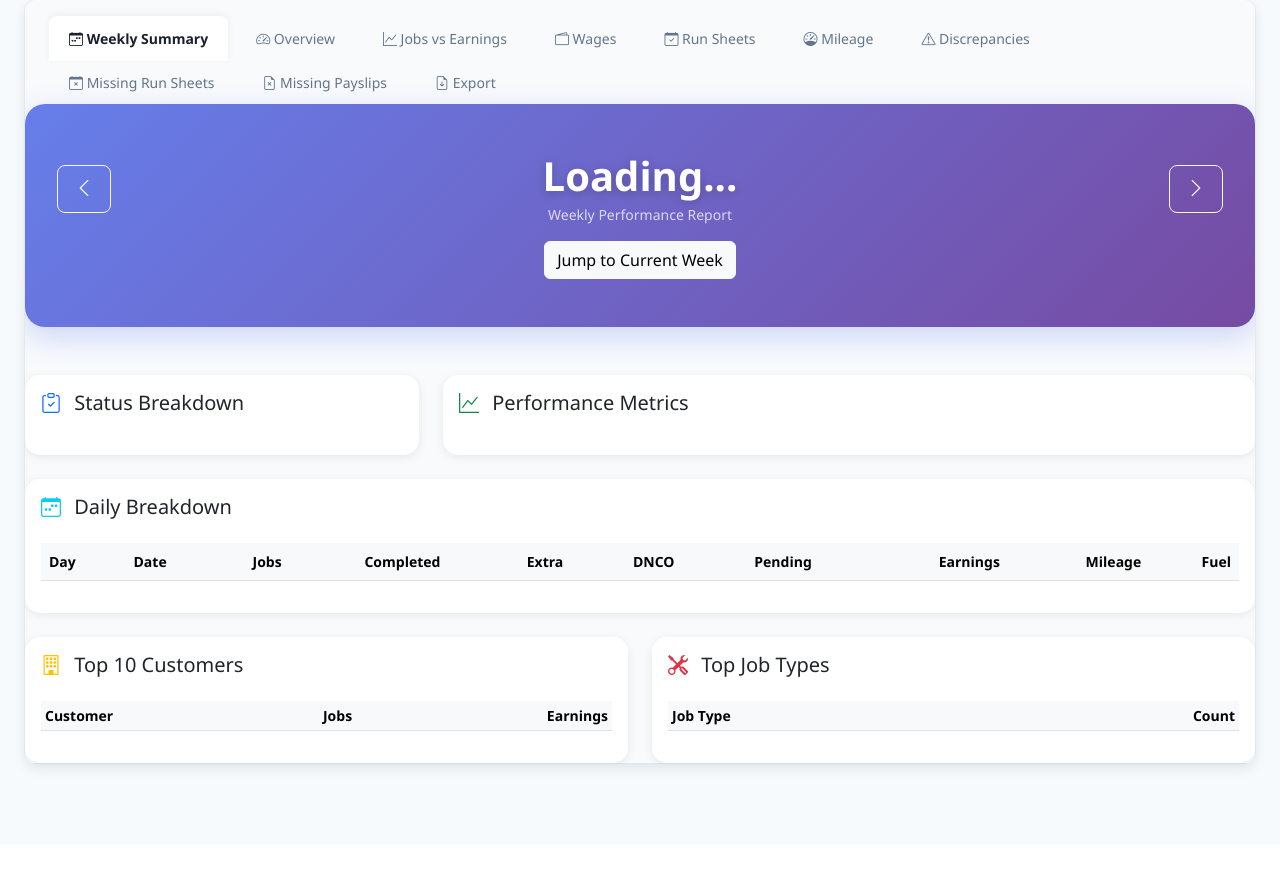
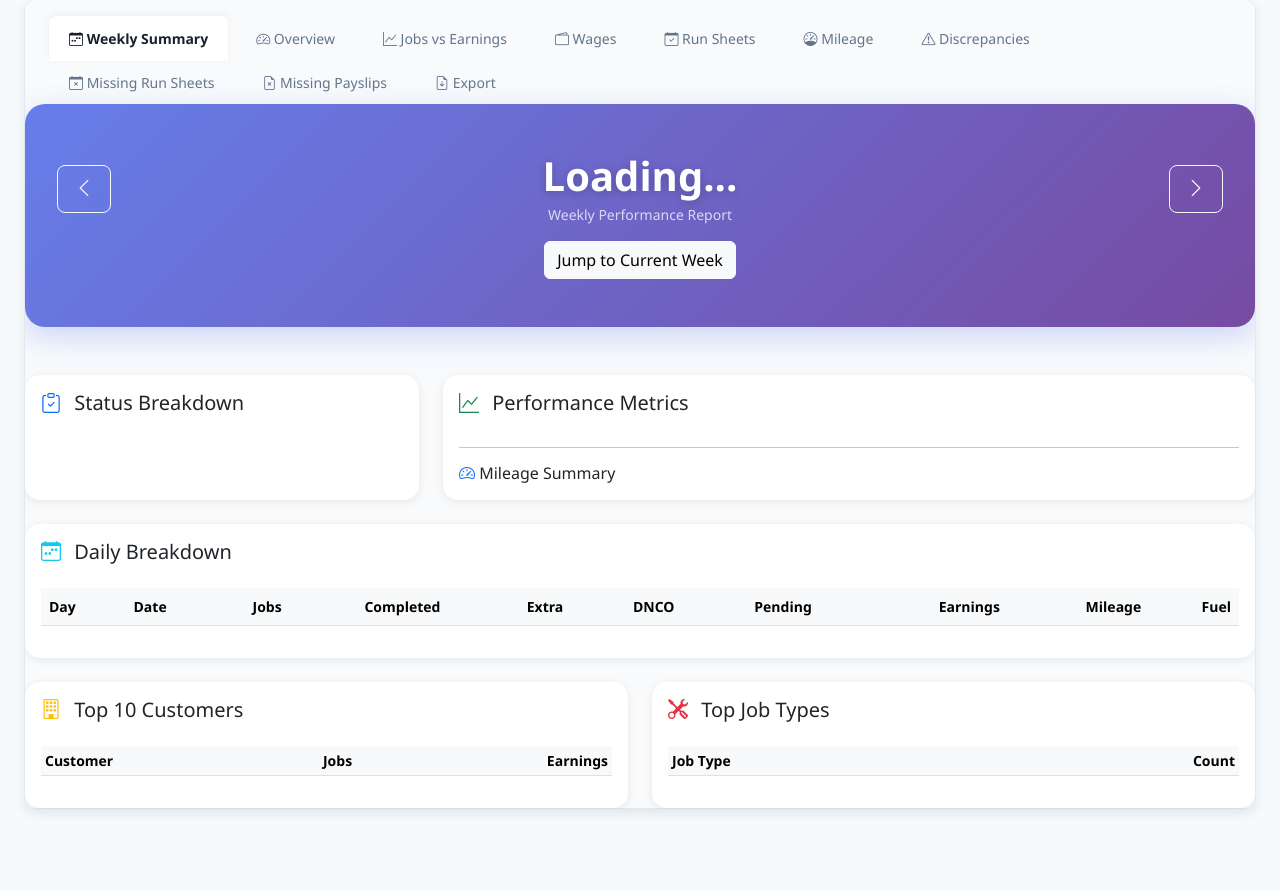
Before and after one commit to djh-1980/wages-app, a Flask app: page /reports in a window 1280 px wide. Shown: the part 227-1117 px from the top of the page. Before the commit the page ends 1000 px from the top, so only its background shows below. Run offline with Flask 3, Linux system fonts and the light colour scheme; data that the repository does not hold is empty; some libraries are stand-ins or nearby versions.

Commit message:
Add estimated DNCO loss calculation and mileage summary to weekly report
Features:
- Calculate estimated lost earnings from DNCO jobs using historical average pay per completed job
- Display estimated loss under DNCO earnings in status breakdown (red text)
- Add mileage summary section showing total mileage, fuel cost, and cost per mile
- Add pdfplumber to requirements.txt
- Improve job types table alignment (right-align count badges)

Technical changes:
- Query average pay from completed jobs to

```diff
--- a/requirements.txt
+++ b/requirements.txt
@@ -6,6 +6,7 @@ Flask==2.3.3
 
 # PDF Processing
 PyPDF2==3.0.1
+pdfplumber>=0.10.0
 reportlab>=4.0.0
 Pillow>=10.0.0
 
--- a/static/js/reports.js
+++ b/static/js/reports.js
@@ -1294,11 +1294,18 @@ function displayWeeklySummary(data) {
 
     for (const [status, info] of Object.entries(data.status_breakdown)) {
         const config = statusConfig[status] || { label: status, class: 'secondary' };
+
+        // Show estimated loss for DNCO jobs
+        let earningsDisplay = CurrencyFormatter.format(info.earnings);
+        if ((status === 'DNCO' || status === 'dnco') && info.estimated_loss) {
+            earningsDisplay = `${CurrencyFormatter.format(info.earnings)}<br><small class="text-danger">Est. loss: ${CurrencyFormatter.format(info.estimated_loss)}</small>`;
+        }
+
         statusHTML += `
             <tr>
                 <td><strong>${config.label}</strong></td>
                 <td><span class="badge bg-${config.class}">${info.count} jobs</span></td>
-                <td class="text-end"><strong>${CurrencyFormatter.format(info.earnings)}</strong></td>
+                <td class="text-end"><strong>${earningsDisplay}</strong></td>
             </tr>
         `;
     }
@@ -1354,6 +1361,29 @@ function displayWeeklySummary(data) {
         </div>
     `;
 
+    // Mileage Summary (inside performance metrics card)
+    const mileageSummary = document.getElementById('weeklyMileageSummary');
+    mileageSummary.innerHTML = `
+        <div class="col-md-4">
+            <div class="text-center p-3 bg-light rounded">
+                <h5 class="text-primary">${data.summary.total_mileage} mi</h5>
+                <small class="text-muted">Total Mileage</small>
+            </div>
+        </div>
+        <div class="col-md-4">
+            <div class="text-center p-3 bg-light rounded">
+                <h5 class="text-primary">${CurrencyFormatter.format(data.summary.total_fuel_cost)}</h5>
+                <small class="text-muted">Total Fuel Cost</small>
+            </div>
+        </div>
+        <div class="col-md-4">
+            <div class="text-center p-3 bg-light rounded">
+                <h5 class="text-primary">${CurrencyFormatter.format(data.metrics.cost_per_mile)}</h5>
+                <small class="text-muted">Cost per Mile</small>
+            </div>
+        </div>
+    `;
+
     // Top Customers
     const topCustomers = document.getElementById('weeklyTopCustomers');
     topCustomers.innerHTML = data.top_customers.map((customer, index) => `
@@ -1369,7 +1399,7 @@ function displayWeeklySummary(data) {
     jobTypes.innerHTML = data.job_types.map(type => `
         <tr>
             <td>${type.type}</td>
-            <td><span class="badge bg-info">${type.count}</span></td>
+            <td class="text-end"><span class="badge bg-info">${type.count}</span></td>
         </tr>
     `).join('');
 }
--- a/templates/reports.html
+++ b/templates/reports.html
@@ -131,14 +131,21 @@
                 </div>
             </div>
 
-            <!-- Performance Metrics -->
+            <!-- Performance Metrics & Mileage -->
             <div class="col-lg-8">
                 <div class="card h-100">
                     <div class="card-body">
                         <h5 class="card-title mb-4">
                             <i class="bi bi-graph-up text-success"></i> Performance Metrics
                         </h5>
-                        <div class="row g-3" id="weeklyMetrics">
+                        <div class="row g-3 mb-4" id="weeklyMetrics">
+                            <!-- Populated by JavaScript -->
+                        </div>
+                        <hr>
+                        <h6 class="mb-3">
+                            <i class="bi bi-speedometer2 text-primary"></i> Mileage Summary
+                        </h6>
+                        <div class="row g-3" id="weeklyMileageSummary">
                             <!-- Populated by JavaScript -->
                         </div>
                     </div>
```
Also changed, not shown: app/routes/api_reports.py (+24 -0 lines).
